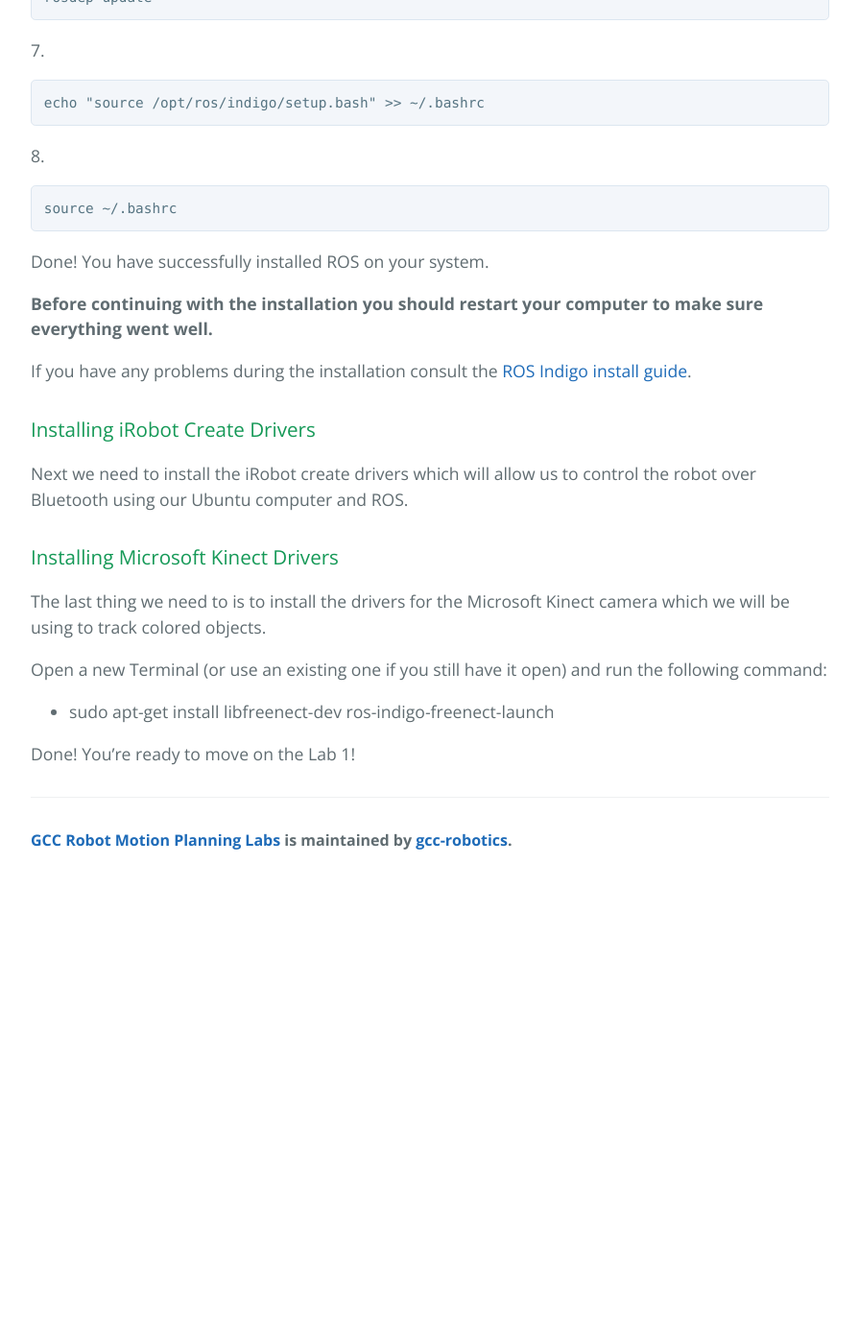
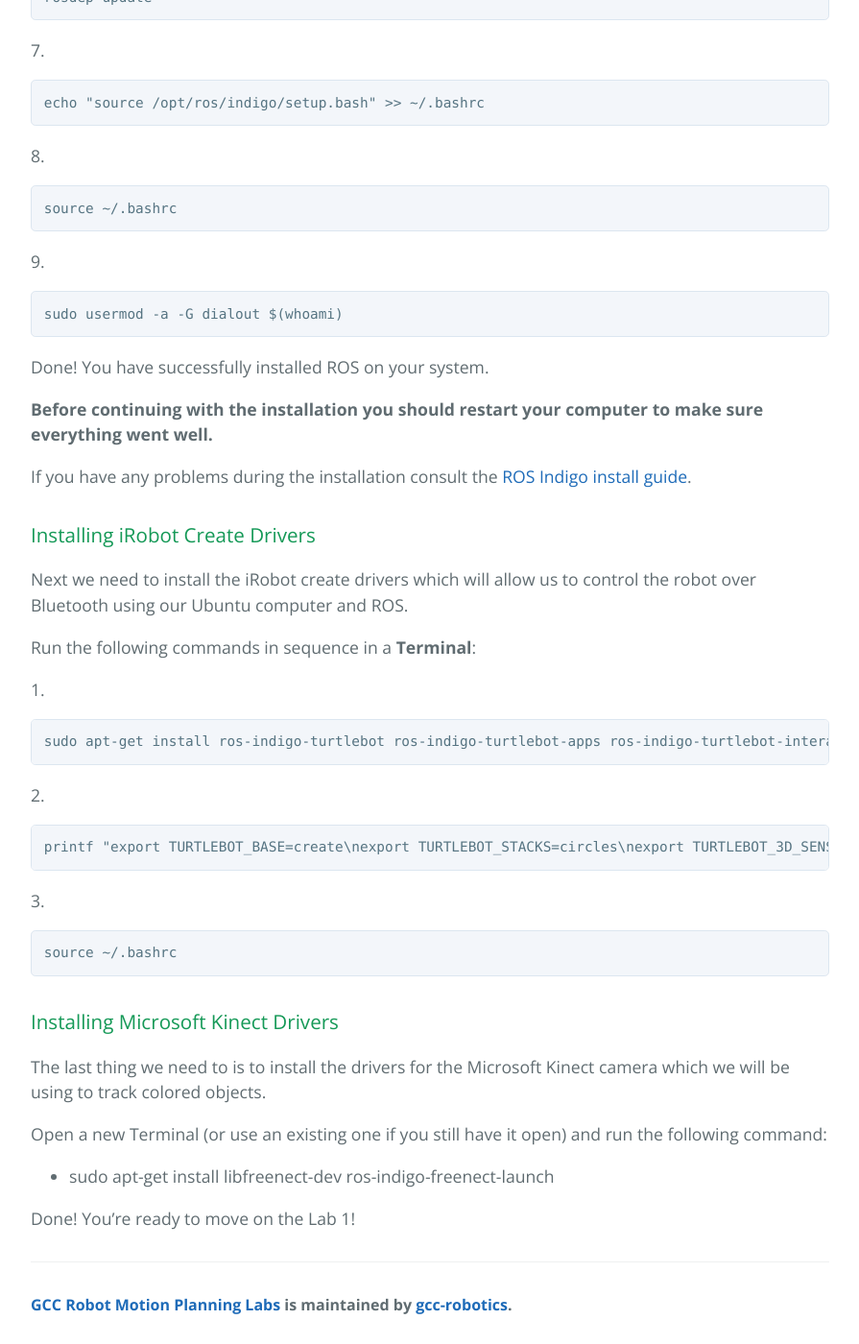
Before and after one commit to gcc-robotics/robot-motion-planning-labs, a Jekyll site: the page built from _posts/2014-07-02-lab0-setting-up.md, in a window 1280 px wide and 1400 px high, scrolled down 2748 px. Shown: the whole window at 96% size, without its empty margins (192-1087 px from the left). Built offline with Jekyll 4.4.1, drawn with Linux system fonts in a browser that asks for light colours; the repository's description, which GitHub fills in, is left out; before the commit the page ends 3667 px from its top, so only the background shows below that.

Commit message:
Update lab 0.

```diff
--- a/_posts/2014-07-02-lab0-setting-up.md
+++ b/_posts/2014-07-02-lab0-setting-up.md
@@ -97,6 +97,10 @@
 
 	source ~/.bashrc
 
+9.
+
+	sudo usermod -a -G dialout $(whoami)
+
 
 Done! You have successfully installed ROS on your system.
 
@@ -110,6 +114,20 @@
 
 Next we need to install the iRobot create drivers which will allow us to control
 the robot over Bluetooth using our Ubuntu computer and ROS.
+
+Run the following commands in sequence in a __Terminal__:
+
+1.
+
+	sudo apt-get install ros-indigo-turtlebot ros-indigo-turtlebot-apps ros-indigo-turtlebot-interactions ros-indigo-turtlebot-simulator ros-indigo-kobuki-ftdi ros-indigo-rocon-remocon ros-indigo-rocon-qt-library ros-indigo-ar-track-alvar-msgs
+
+2.
+
+	printf "export TURTLEBOT_BASE=create\nexport TURTLEBOT_STACKS=circles\nexport TURTLEBOT_3D_SENSOR=kinect\nexport TURTLEBOT_SERIAL_PORT=/dev/ttyUSB0" >> ~/.bashrc
+
+3.
+
+	source ~/.bashrc
 
 ### Installing Microsoft Kinect Drivers
 
```
